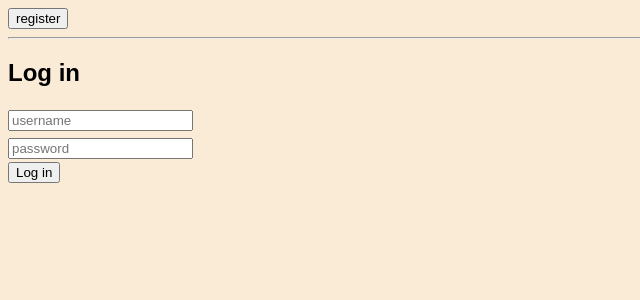
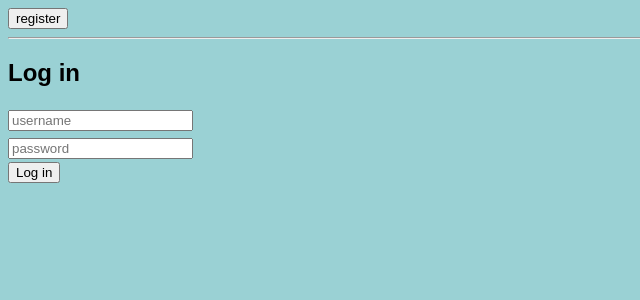
Before and after one commit to atmaybury/reader, a React (Create React App) app in the folder reader-frontend/: page / in a window 1280 px wide. Shown: the top 300 px of the page, without its empty margins (0-640 px from the left). Built offline with nearby package versions, Linux system fonts and the light colour scheme; a web font is replaced by a local one.

Commit message:
added color variables

```diff
--- a/reader-frontend/src/App.css
+++ b/reader-frontend/src/App.css
@@ -1,5 +1,21 @@
+/* COLOURS:
+ * #CCDBDC light grey
+ * #9AD1D4 powder blue
+ * #90CED7 middle blue
+ * #007EA7 cg blue
+ * #003249 prussian blue
+ */
+
+:root {
+    --light-grey: #CCDBDC;
+    --powder-blue: #9AD1D4;
+    --middle-blue:  #90CED7;
+    --cg-blue: #007EA7;
+    --prussian-blue: #003249;
+}
+
 body {
-    background-color: #FAEBD7;
+    background-color: var(--powder-blue);
     font-family: 'B612', sans-serif;
 }
 
```
